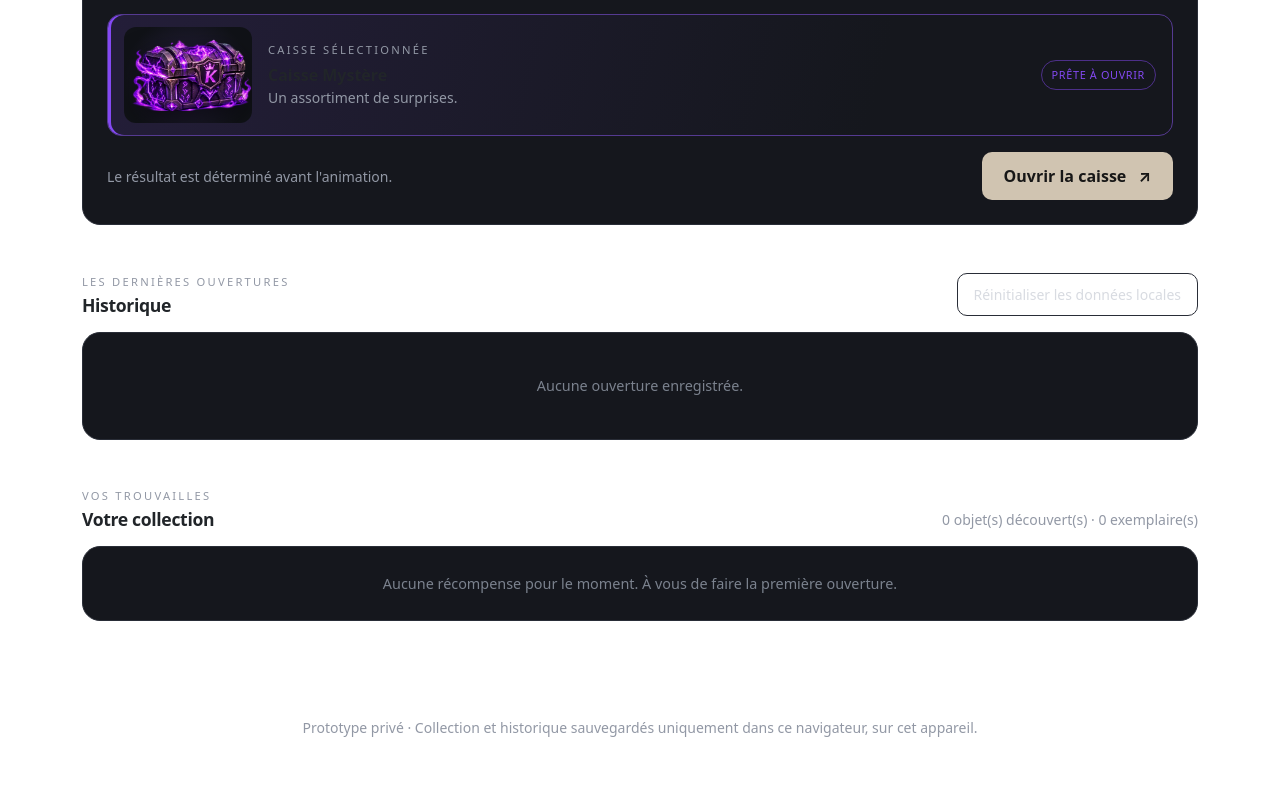
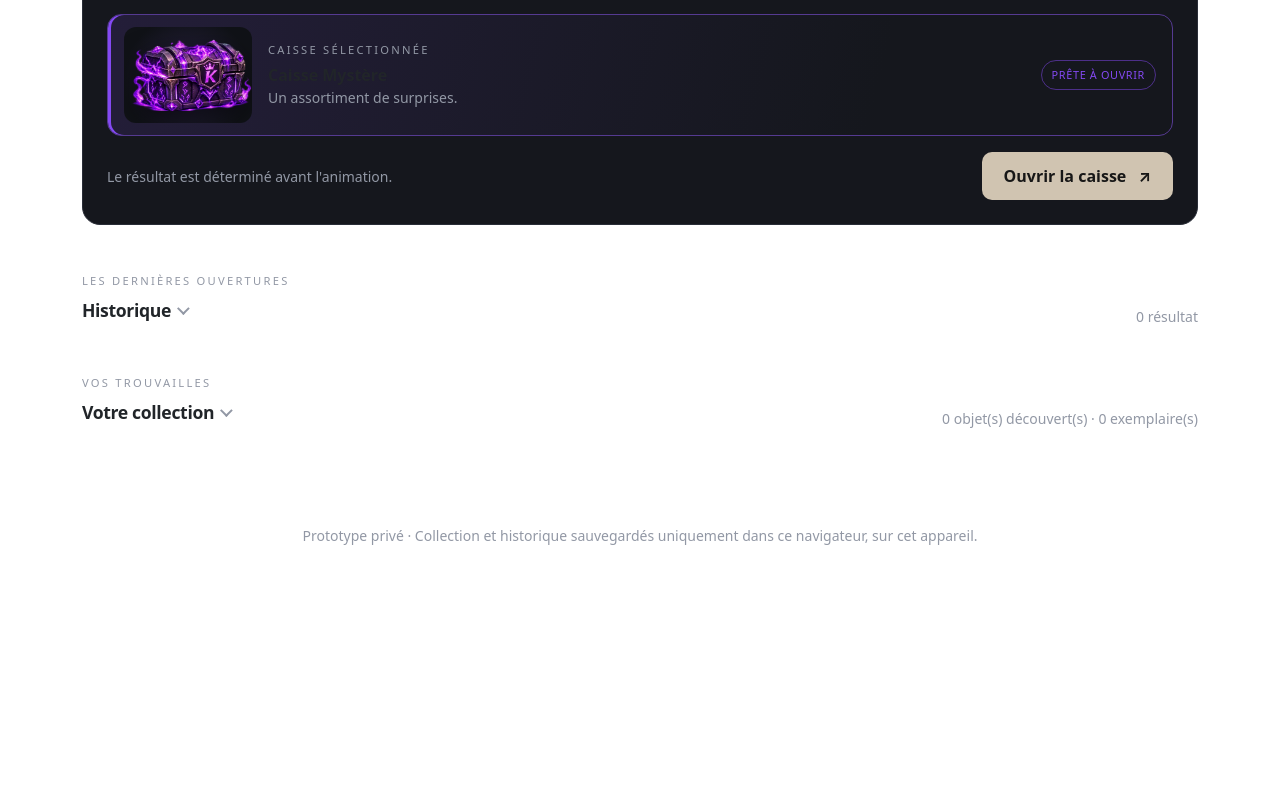
Before and after one commit to LaserOnWood/Kinky-Case, a website with bundled scripts: page index.html in a window 1280 px wide. Shown: the part 1639-2428 px from the top of the page. After the commit the page ends 2281 px from the top, so only its background shows below. Built offline with nearby package versions, Linux system fonts and the light colour scheme.

Commit message:
Make history and collection collapsible
Collapse the history and collection sections by default, show the history count while collapsed, and expand sections when navigating to their anchors. Update the layout and increment the service worker cache version.

```diff
--- a/css/style.css
+++ b/css/style.css
@@ -646,7 +646,8 @@ NB : !important nécessaire tant que la carte garde son style inline dans index.
 /* ==========================================================================
    7. Collection & historique
    ========================================================================== */
-#collection-summary {
+#collection-summary,
+#history-summary {
   text-align: right;
 }
 
@@ -656,6 +657,42 @@ NB : !important nécessaire tant que la carte garde son style inline dans index.
   background: var(--card);
   border: 1px solid var(--line);
   border-radius: var(--radius-md);
+}
+
+/* Titre de section repliable (historique, collection) : un bouton qui a l'allure d'un titre.
+   Bootstrap lui ajoute .collapsed quand la section est repliée et gère aria-expanded. */
+.section-toggle {
+  display: inline-flex;
+  align-items: center;
+  gap: 8px;
+  padding: 6px 0;
+  font: inherit;
+  letter-spacing: inherit;
+  color: inherit;
+  background: none;
+  border: 0;
+  cursor: pointer;
+}
+.section-toggle:focus-visible {
+  outline: 2px solid var(--accent);
+  outline-offset: 4px;
+  border-radius: var(--radius-sm);
+}
+.section-toggle-icon {
+  width: 0.5em;
+  height: 0.5em;
+  margin-top: -0.15em;
+  border-right: 2px solid var(--muted);
+  border-bottom: 2px solid var(--muted);
+  transform: rotate(225deg); /* chevron vers le haut : section dépliée */
+  transition: transform 0.2s ease;
+}
+.section-toggle.collapsed .section-toggle-icon {
+  margin-top: -0.25em;
+  transform: rotate(45deg); /* chevron vers le bas : section repliée */
+}
+.section-toggle:hover .section-toggle-icon {
+  border-color: var(--text);
 }
 
 /* Pastille d'icône (collection + historique) */
@@ -748,7 +785,8 @@ NB : !important nécessaire tant que la carte garde son style inline dans index.
     height: 120px;
   }
 
-  #collection-summary {
+  #collection-summary,
+  #history-summary {
     max-width: 58%;
   }
 
--- a/index.html
+++ b/index.html
@@ -16,7 +16,12 @@
     />
     <meta name="apple-mobile-web-app-title" content="Kinky-Case" />
     <link rel="manifest" href="./manifest.webmanifest" />
-    <link rel="icon" type="image/png" sizes="192x192" href="./assets/icons/favicon-192.png" />
+    <link
+      rel="icon"
+      type="image/png"
+      sizes="192x192"
+      href="./assets/icons/favicon-192.png"
+    />
     <link rel="apple-touch-icon" href="./assets/icons/favicon-192.png" />
     <title>Kinky Case — Ouverture de caisses</title>
     <link rel="stylesheet" href="./vendor/bootstrap-5.3.3/bootstrap.min.css" />
@@ -133,7 +138,13 @@
             Ouvrir la caisse <span class="ms-2">↗</span>
           </button>
         </div>
-        <div id="result" class="mt-4 d-none" role="status" aria-live="polite" aria-atomic="true">
+        <div
+          id="result"
+          class="mt-4 d-none"
+          role="status"
+          aria-live="polite"
+          aria-atomic="true"
+        >
           <div class="eyebrow mb-2 text-center">Vous avez obtenu</div>
           <div class="row g-3 justify-content-center" id="result-list"></div>
         </div>
@@ -152,30 +163,64 @@
       </section>
 
       <section id="historique" class="mb-5">
-        <div class="d-flex justify-content-between align-items-end mb-3">
+        <div class="d-flex justify-content-between align-items-end gap-3 mb-3">
           <div>
             <div class="eyebrow mb-1">Les dernières ouvertures</div>
-            <h2 class="section-title mb-0">Historique</h2>
+            <h2 class="section-title mb-0">
+              <button
+                class="section-toggle collapsed"
+                type="button"
+                data-bs-toggle="collapse"
+                data-bs-target="#historique-body"
+                aria-expanded="false"
+                aria-controls="historique-body"
+              >
+                Historique<span
+                  class="section-toggle-icon"
+                  aria-hidden="true"
+                ></span>
+              </button>
+            </h2>
           </div>
+          <span class="subtle small" id="history-summary">0 résultat</span>
+        </div>
+        <div class="collapse" id="historique-body">
+          <div class="panel p-3" id="history-list">
+            <div class="empty">Aucune ouverture enregistrée.</div>
+          </div>
+          <div class="text-end pt-3">
             <button class="btn-quiet small" id="reset-btn">
               Réinitialiser les données locales
             </button>
           </div>
-        <div class="panel p-3" id="history-list">
-          <div class="empty">Aucune ouverture enregistrée.</div>
         </div>
       </section>
 
       <section id="collection" class="mb-5">
-        <div class="d-flex justify-content-between align-items-end mb-3">
+        <div class="d-flex justify-content-between align-items-end gap-3 mb-3">
           <div>
             <div class="eyebrow mb-1">Vos trouvailles</div>
-            <h2 class="section-title mb-0">Votre collection</h2>
+            <h2 class="section-title mb-0">
+              <button
+                class="section-toggle collapsed"
+                type="button"
+                data-bs-toggle="collapse"
+                data-bs-target="#collection-body"
+                aria-expanded="false"
+                aria-controls="collection-body"
+              >
+                Votre collection<span
+                  class="section-toggle-icon"
+                  aria-hidden="true"
+                ></span>
+              </button>
+            </h2>
           </div>
           <span class="subtle small" id="collection-summary"
             >0 objet découvert · 0 exemplaire</span
           >
         </div>
+        <div class="collapse" id="collection-body">
           <div class="row g-2 g-md-3" id="collection-grid">
             <div class="col-12">
               <div class="panel empty">
@@ -184,12 +229,14 @@
               </div>
             </div>
           </div>
+        </div>
       </section>
       <footer class="text-center subtle small py-5">
         Prototype privé · Collection et historique sauvegardés uniquement dans
         ce navigateur, sur cet appareil.
         <p id="storage-sync-note" class="mt-2 mb-0" hidden>
-          Synchronisation entre onglets sans verrouillage natif : évitez les modifications simultanées, qui peuvent s’écraser.
+          Synchronisation entre onglets sans verrouillage natif : évitez les
+          modifications simultanées, qui peuvent s’écraser.
         </p>
       </footer>
     </main>
@@ -216,25 +263,18 @@
             ></button>
           </div>
           <div class="modal-body pt-0" id="odds-content"></div>
-
-          <!--<div class="modal-body pt-0">
-            <table class="table table-sm align-middle mb-0 odds-table">
-              <thead>
-                <tr>
-                  <th>Objet</th>
-                  <th>Rareté</th>
-                  <th class="text-end">Chance</th>
-                </tr>
-              </thead>
-              <tbody id="odds-body"></tbody>
-            </table>
-          </div>-->
         </div>
       </div>
     </div>
 
     <div class="toast-container position-fixed bottom-0 end-0 p-3">
-      <div id="toast" class="toast text-bg-dark border-secondary" role="status" aria-live="polite" aria-atomic="true">
+      <div
+        id="toast"
+        class="toast text-bg-dark border-secondary"
+        role="status"
+        aria-live="polite"
+        aria-atomic="true"
+      >
         <div class="d-flex">
           <div class="toast-body" id="toast-message">Récompense ajoutée.</div>
           <button
--- a/js/main.js
+++ b/js/main.js
@@ -231,6 +231,8 @@ function renderCollection() {
 function renderHistory() {
     const container = $("history-list");
     container.replaceChildren();
+    // Résumé visible même quand la section est repliée.
+    $("history-summary").textContent = `${history.length} résultat${history.length > 1 ? "s" : ""}`;
     if (!history.length) {
         const empty = document.createElement("div");
         empty.className = "empty";
@@ -461,6 +463,18 @@ if (typeof navigator.locks?.request !== "function") {
     $("storage-sync-note").hidden = false;
 }
 
+// Les sections Historique et Collection sont repliées par défaut : un lien de navigation (ou une URL
+// avec #historique / #collection) la déplie, sinon on arriverait sur un titre sans contenu.
+function expandSection(hash) {
+    if (!/^#[\w-]+$/.test(hash)) return;
+    const body = document.querySelector(`${hash} > .collapse`);
+    if (body) window.bootstrap?.Collapse.getOrCreateInstance(body, { toggle: false }).show();
+}
+document.querySelectorAll('a.nav-link[href^="#"]').forEach((link) =>
+    link.addEventListener("click", () => expandSection(link.getAttribute("href"))),
+);
+expandSection(location.hash);
+
 $("nav").addEventListener("shown.bs.collapse", () => $("nav-toggle").setAttribute("aria-expanded", "true"));
 $("nav").addEventListener("hidden.bs.collapse", () => $("nav-toggle").setAttribute("aria-expanded", "false"));
 
--- a/service-worker.js
+++ b/service-worker.js
@@ -1,5 +1,5 @@
 // Incrémente cette version à chaque mise à jour du shell précaché.
-const CACHE_NAME = "kinky-case-v1.5.3";
+const CACHE_NAME = "kinky-case-v1.5.4";
 const CACHE_PREFIX = "kinky-case-";
 const APP_BASE_URL = new URL("./", self.registration.scope);
 
```
Lines whose indentation alone changed are shown as unchanged.
